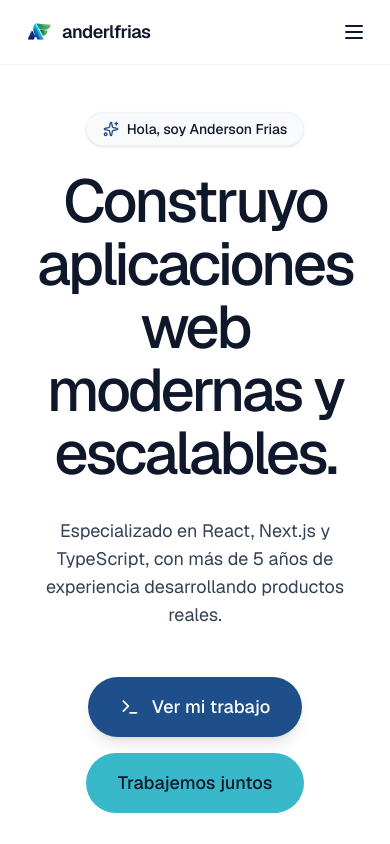
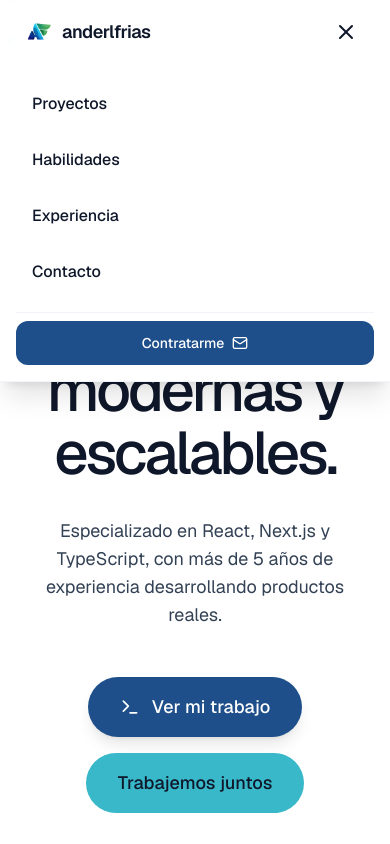
Before and after one commit to anderlfrias/portfolio, a Next.js app: page / in a window 390 px wide. Both pictures are taken after a click on the button "Toggle mobile menu". Shown: the top 844 px of the page. Built offline with nearby package versions, Linux system fonts and the light colour scheme.

Commit message:
feat: add mobile navigation menu and interactive scroll effects to navbar, and update site favicon

```diff
--- a/components/Navbar.tsx
+++ b/components/Navbar.tsx
@@ -1,29 +1,70 @@
-import { Sparkles, ChevronRight, Mail } from 'lucide-react';
+"use client";
+import { useState, useEffect } from 'react';
+import { Mail, Menu, X } from 'lucide-react';
 import Image from 'next/image';
 
 export default function Navbar() {
+  const [isMobileMenuOpen, setIsMobileMenuOpen] = useState(false);
+  const [scrolled, setScrolled] = useState(false);
+
+  // Optional: add a scroll effect to make the navbar slightly more opaque or shadowed
+  useEffect(() => {
+    const handleScroll = () => {
+      setScrolled(window.scrollY > 20);
+    };
+    window.addEventListener('scroll', handleScroll);
+    return () => window.removeEventListener('scroll', handleScroll);
+  }, []);
+
   return (
-    <nav className="fixed top-0 w-full z-50 bg-bg-main/80 backdrop-blur-md border-b border-surface">
+    <nav className={`fixed top-0 w-full z-50 transition-all duration-300 ${
+      scrolled ? 'bg-bg-main/90 backdrop-blur-lg border-b border-surface shadow-sm' : 'bg-bg-main/50 backdrop-blur-sm border-b border-transparent'
+    }`}>
       <div className="max-w-[1400px] mx-auto px-6 h-16 flex justify-between items-center">
         <div className="flex items-center gap-8">
-          <div className="font-semibold text-lg flex items-center gap-2 tracking-tight">
+          <div className="font-semibold text-lg flex items-center gap-2 tracking-tight transition-transform duration-300 hover:scale-105 cursor-pointer">
             <Image src="/logo.png" alt="Logo" width={30} height={30} />
             <span>anderlfrias</span>
           </div>
           <div className="hidden md:flex gap-6 text-sm font-medium text-text-sec">
-            <a href="#proyectos" className="hover:text-blue-inter transition-colors">Proyectos</a>
-            <a href="#habilidades" className="hover:text-blue-inter transition-colors flex items-center gap-1">Habilidades</a>
-            <a href="#experiencia" className="hover:text-blue-inter transition-colors">Experiencia</a>
-            <a href="#contacto" className="hover:text-blue-inter transition-colors">Contacto</a>
+            <a href="#proyectos" className="hover:text-blue-inter transition-all duration-300 hover:-translate-y-0.5">Proyectos</a>
+            <a href="#habilidades" className="hover:text-blue-inter transition-all duration-300 hover:-translate-y-0.5 flex items-center gap-1">Habilidades</a>
+            <a href="#experiencia" className="hover:text-blue-inter transition-all duration-300 hover:-translate-y-0.5">Experiencia</a>
+            <a href="#contacto" className="hover:text-blue-inter transition-all duration-300 hover:-translate-y-0.5">Contacto</a>
           </div>
         </div>
         <div className="flex items-center gap-4">
-          <a href="#contacto" className="hidden md:flex bg-blue-base text-white px-5 py-2 rounded-full text-sm font-medium hover:bg-[#173E6B] transition-all items-center gap-2">
+          <a href="#contacto" className="hidden md:flex bg-blue-base text-white px-5 py-2 rounded-full text-sm font-medium hover:bg-[#173E6B] transition-all duration-300 hover:scale-105 hover:shadow-lg hover:shadow-blue-base/20 items-center gap-2">
             Contratarme <Mail className="w-4 h-4" />
           </a>
-          <button className="md:hidden text-text-main">
-            <svg className="w-6 h-6" fill="none" stroke="currentColor" viewBox="0 0 24 24"><path strokeLinecap="round" strokeLinejoin="round" strokeWidth={2} d="M4 6h16M4 12h16M4 18h16" /></svg>
+          <button
+            className="md:hidden text-text-main p-2 transition-transform duration-300 hover:scale-110 active:scale-95"
+            onClick={() => setIsMobileMenuOpen(!isMobileMenuOpen)}
+            aria-label="Toggle mobile menu"
+          >
+            <div className={`transition-transform duration-300 ${isMobileMenuOpen ? 'rotate-90' : 'rotate-0'}`}>
+              {isMobileMenuOpen ? <X className="w-6 h-6" /> : <Menu className="w-6 h-6" />}
+            </div>
           </button>
+        </div>
+      </div>
+
+      {/* Mobile Menu */}
+      <div
+        className={`md:hidden absolute top-16 left-0 w-full bg-bg-main border-b border-surface flex flex-col shadow-xl transition-all duration-300 ease-in-out origin-top ${
+          isMobileMenuOpen ? 'opacity-100 translate-y-0 pointer-events-auto' : 'opacity-0 -translate-y-4 pointer-events-none'
+        }`}
+      >
+        <div className="p-4 flex flex-col gap-2">
+          <a href="#proyectos" className="text-text-main hover:text-blue-inter font-medium py-3 px-4 rounded-xl hover:bg-surface/50 transition-all duration-300 active:scale-95" onClick={() => setIsMobileMenuOpen(false)}>Proyectos</a>
+          <a href="#habilidades" className="text-text-main hover:text-blue-inter font-medium py-3 px-4 rounded-xl hover:bg-surface/50 transition-all duration-300 active:scale-95" onClick={() => setIsMobileMenuOpen(false)}>Habilidades</a>
+          <a href="#experiencia" className="text-text-main hover:text-blue-inter font-medium py-3 px-4 rounded-xl hover:bg-surface/50 transition-all duration-300 active:scale-95" onClick={() => setIsMobileMenuOpen(false)}>Experiencia</a>
+          <a href="#contacto" className="text-text-main hover:text-blue-inter font-medium py-3 px-4 rounded-xl hover:bg-surface/50 transition-all duration-300 active:scale-95" onClick={() => setIsMobileMenuOpen(false)}>Contacto</a>
+          <div className="pt-2 mt-2 border-t border-surface">
+            <a href="#contacto" className="bg-blue-base text-white px-5 py-3 rounded-xl text-sm font-medium hover:bg-[#173E6B] transition-all duration-300 active:scale-95 flex items-center justify-center gap-2" onClick={() => setIsMobileMenuOpen(false)}>
+              Contratarme <Mail className="w-4 h-4" />
+            </a>
+          </div>
         </div>
       </div>
     </nav>
```
Also changed, not shown: 1 other file (tests, documents, lock files or other folders).
